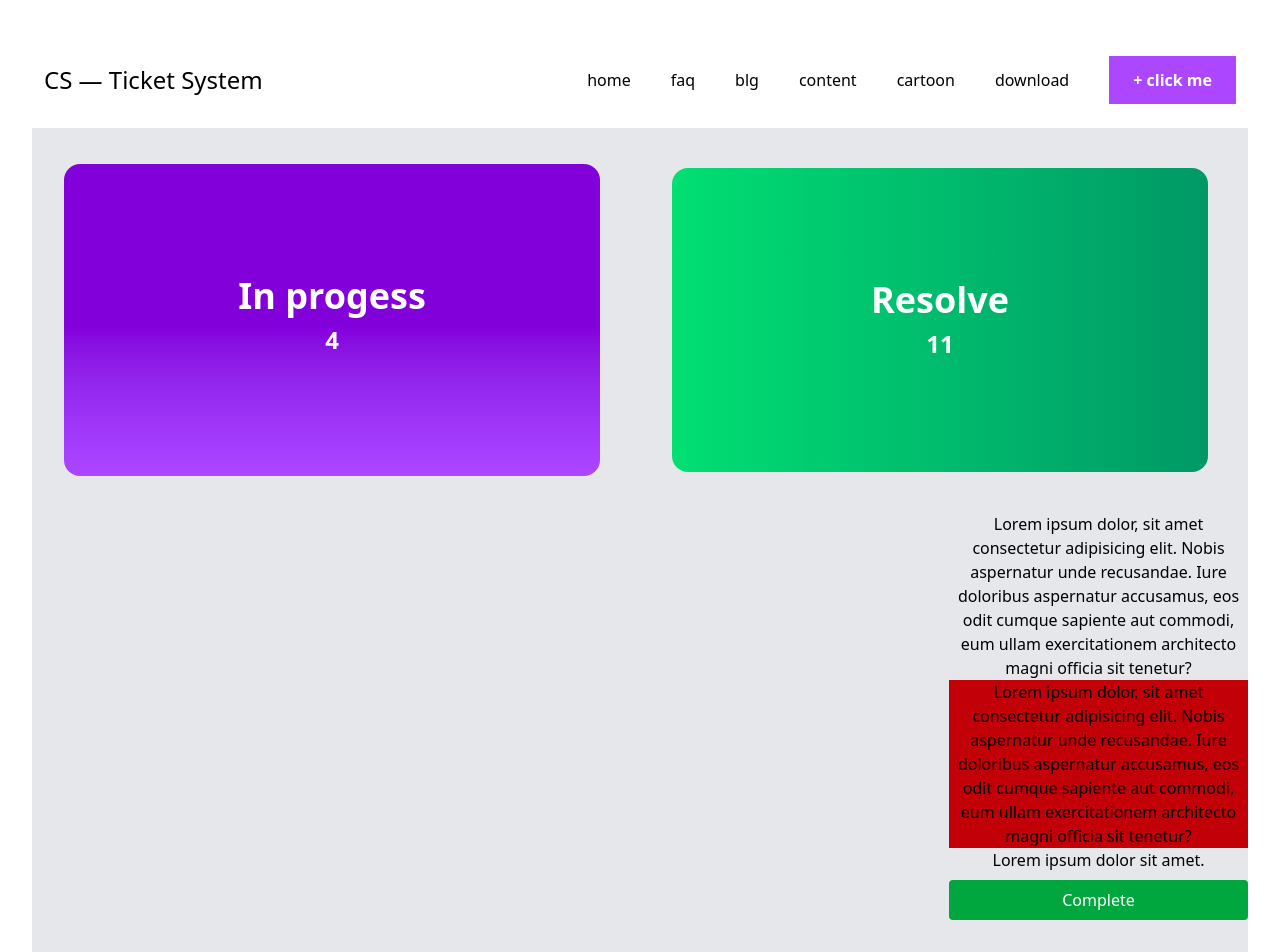
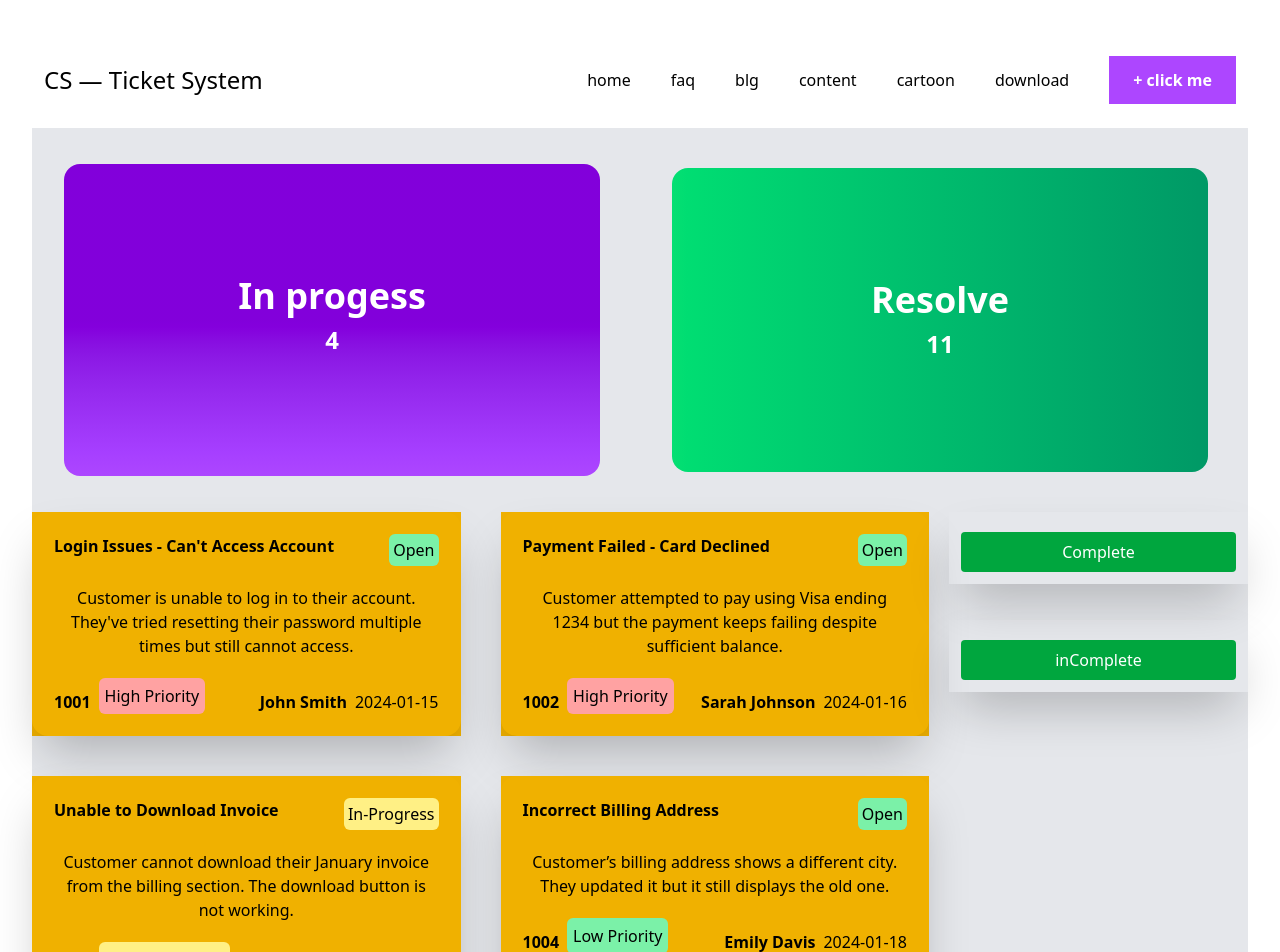
Before and after one commit to Sihambintahabib-ux/assairment-7, a React (Vite) app: page / in a window 1280 px wide. Shown: the top 952 px of the page. Built offline with nearby package versions, Linux system fonts and the light colour scheme.

Commit message:
error of data visible

```diff
--- a/src/App.jsx
+++ b/src/App.jsx
@@ -6,7 +6,7 @@ import Nav from './components/Nav/Nav';
 import { ToastContainer } from 'react-toastify';
 import { Suspense } from 'react'
 
-console.log('object');
+// console.log('object');
 
 
 const ticketJson = async () => {
@@ -23,7 +23,7 @@ function App() {
       <div className='bg'>
         <Suspense fallback={<span className="loading loading-spinner loading-xl"></span>}>
 
-          <Card ticketpromise={ticketpromise} ></Card>
+          {/* <Card ticketpromise={ticketpromise} ></Card> */}
         </Suspense>
 
         <Suspense fallback={<span className="loading loading-spinner loading-xl"></span>}>
--- a/src/components/CardCustomerTicket/Card.jsx/Card.jsx
+++ b/src/components/CardCustomerTicket/Card.jsx/Card.jsx
@@ -1,16 +1,19 @@
 import { use } from "react";
 
-const Card = ({  ticketpromise  }) => {
-    const cardData = use(ticketpromise)
+const Card = ({  ticketpromise , data }) => {
+    // const cardData = use(ticketpromise)
+// const cardData = data
     // console.log(cardData, ' hi filter');
 
-    var open = cardData?.filter((element) => element.status == "Open");
-    var inProgress = cardData?.filter((element) => element.status == "In-Progress");
-    console.log({ inProgress, open, });
+    // var open = cardData?.filter((element) => element.status == "Open");
+    var open = data?.filter((element) => element.status == "Open");
+    var inProgress = data?.filter((element) => element.status == "In-Progress");
+    // var inProgress = cardData?.filter((element) => element.status == "In-Progress");
+    // console.log({ inProgress, open, });
 
     let inProgresslength = inProgress.length;
     let openlength = open.length;
-    console.log(inProgresslength, openlength);
+    // console.log(inProgresslength, openlength);
     return (
 
         <div className="  ">
--- a/src/components/CardCustomerTicket/CardCustomerTicket.jsx
+++ b/src/components/CardCustomerTicket/CardCustomerTicket.jsx
@@ -1,152 +1,109 @@
-import React, { use, useState } from 'react';
-import Card from './Card.jsx/Card';
-//  import { toast } from 'react-toastify';
+import { use, useState } from "react";
+import Tickets from "../Ticket/Ticket";
+import Card from "./Card.jsx/Card";
+import Complete from "../Complete/Complete";
+import Incomplete from "../Incomplete/Incomplete";
 
 const CustomerTicket = ({ ticketpromise }) => {
-    var usedatas = use(ticketpromise)
-    console.log(usedatas);
-    const [datas, setusedata] = useState(usedatas)
-    console.log(datas);
+  var usedatas = use(ticketpromise);
+  // console.log(usedatas);
+  const [datas, setusedata] = useState(usedatas);
+  // complete btn action
+  const [issue, setissue] = useState([]);
+  const [issueresolve, setissueresolve] = useState([]);
 
-    let ticketclick = (data) => {
-        console.log('object');
-        const currentData = datas.find((elem) => elem.id == data.id);
-        // console.log(currentData);
-        if (currentData.status == "In-Progress") {
-            currentData.status = "Open";
-        } else if (currentData.status == "Open") {
-            currentData.status = "In-Progress";
-        }
-        const restData = datas.filter((elem) => elem.id != data.id);
-        // console.log(restData);
-        // let Completedata = (data) => {
-        //     setusedata([currentData, ...restData])
-        // }
+  // console.log(datas);
+
+  let ticketclick = (data) => {
+    // console.log(data);
+    //  find the similar data
+    // const currentData = datas.find((elem) => elem.id == data.id);
+    const currentData = issue.find((elem) => elem.id == data.id);
+    console.log(currentData);
+
+    if (currentData) {
+      alert("data is included");
+      return;
     }
 
-    return (
+    // if (currentData.status == "In-Progress") {
+    //   currentData.status = "Open";
+    // } else if (currentData.status == "Open") {
+    //   currentData.status = "In-Progress";
+    // }
+    // delete the dublicate data
+    const restData = datas.filter((elem) => elem.id != data.id);
+    console.log(restData);
 
-        <div className=' '>
-            <div className='flex justify-between gap-5 | container mx-auto  '>
-                <div className="container w-3/3 m-auto grid grid-cols-2 gap-10 ">
+    // push data using spread operator
+    var newissue = [...issue, data];
+    setissue(newissue);
+  };
+  // console.log(issue);
 
-                    {
-                        datas?.map(data => {
-                            // console.log(data);
+  let handleissueresolve = (data) => {
+console.log(data);
+const newissueresolve = [...issueresolve, data];
+setissueresolve(newissueresolve);
 
-                            // return (
-                              <div className=" bg-yellow-500"  key={data.id}>
-                                <div
-                                  onClick={() => {
-                                    ticketclick(data);
-                                    // const currentData = datas.find((elem) => elem.id == data.id);
-                                    // console.log(currentData);
-                                    // if (currentData.status == "In-Progress") {
-                                    //     currentData.status = "Open";
-                                    // } else if (currentData.status == "Open") {
-                                    //     currentData.status = "In-Progress";
-                                    // }
-                                    // const restData = datas.filter((elem) => elem.id != data.id);
-                                    // console.log(restData);
+    const remaining = issue.filter((elem) => elem.id !== data.id);
+setissue(remaining);
 
-                                    // setusedata([currentData, ...restData])
-                                  }}
-                                  className="container m-auto p-5 |  | border-2 border-transparent shadow-2xl rounded-2xl  h-full "
-                                >
-                                  <div className="flex gap-2 justify-between ">
-                                    <div className="font-bold">
-                                      {" "}
-                                      {data.title}
-                                    </div>
-                                    <div
-                                      className={` p-1 rounded-md ${
-                                        data.status == "Open"
-                                          ? "bg-green-300"
-                                          : data.status == "In-Progress"
-                                          ? "bg-yellow-200"
-                                          : "bg-blue-900"
-                                      }`}
-                                    >
-                                      {data.status}{" "}
-                                    </div>
-                                  </div>
-                                  <div className="my-5">
-                                     {data.description}{" "}
-                                  </div>
-                                  <div className="flex justify-between items-end   ">
-                                    <div className="flex justify-between  items-end gap-2">
-                                      <div className="font-bold ">
-                                        {" "}
-                                        {data.id}{" "}
-                                      </div>
-                                      <div
-                                        className={`
-                                                p-1.5 rounded-md ${
-                                                  data.priority == "High"
-                                                    ? "bg-red-300"
-                                                    : data.priority == "Low"
-                                                    ? "bg-green-300"
-                                                    : "bg-yellow-200"
-                                                }`}
-                                      >
-                                        {data.priority} Priority{" "}
-                                      </div>
-                                    </div>
-                                    <div className="flex justify-between  gap-2">
-                                      <div className="font-bold ">
-                                        {" "}
-                                        {data.customer}{" "}
-                                      </div>
-                                      <div> {data.createdAt}</div>
-                                    </div>
-                                  </div>
-                                </div>
-                              </div>
-                            // );
+  };
+  return (
+    <div className=" ">
+      <Card ticketpromise={ticketpromise} data={datas}></Card>
 
-                        }
+      <div className="flex justify-between gap-5 | container mx-auto  ">
+        <div className="container w-3/3 m-auto grid grid-cols-2 gap-10 ">
+          {datas?.map((data) => (
+            <Tickets
+              data={data}
+              ticketclick={ticketclick}
+              key={data.id}
+            ></Tickets>
+          ))}
 
-                            // key = { id }
-                        )
-
-                    }
-
-                    {/* <div className=' hidden '>
+          {/* <div className=' hidden '>
                         {
                         datas &&
                             <Card cardData={datas}></Card>
 
                             }
                     </div> */}
+        </div>
+        {/* ticket issue complete button  */}
 
-
-
-
-                </div>
-
-
-                <div className=' w-1/3 '>
-                    <div className='sticky top-0   '>
-                        {
-                            ticketclick ? <p>
-                                Lorem ipsum dolor, sit amet consectetur adipisicing elit. Nobis aspernatur unde recusandae. Iure doloribus aspernatur accusamus, eos odit cumque sapiente aut commodi, eum ullam exercitationem architecto magni officia sit tenetur?
-                            </p> : <p>              fdkfkdfksdfkd                             </p>
-
-                        }
-                        {
-                            ticketclick && <p className='bg-red-700'>
-                                Lorem ipsum dolor, sit amet consectetur adipisicing elit. Nobis aspernatur unde recusandae. Iure doloribus aspernatur accusamus, eos odit cumque sapiente aut commodi, eum ullam exercitationem architecto magni officia sit tenetur?
-                            </p>
-
-                        }
-                        <p className='mb-2 '>Lorem ipsum dolor sit amet. </p>
-                        <button className='w-full bg-green-600 p-2 px-5 rounded-sm  text-white'>Complete</button>
-                    </div>
-                </div>
-
+        <div className=" w-1/3 space-y-9 ">
+          <div className="  space-y-5 p-3 shadow-2xl ">
+            <div className="mb-2 ">
+              {issue.map((data) => (
+                <Complete
+                  key={data.id}
+                  data={data}
+                  handleissueresolve={handleissueresolve}
+                ></Complete>
+              ))}
+            </div>{" "}
+            <button className="w-full bg-green-600 p-2 px-5 rounded-sm  text-white">
+              Complete
+            </button>
+          </div>
+          <div className="sticky top-0  space-y-5 p-3 shadow-2xl ">
+            <div className="mb-2 ">
+              {issue.map((data) => (
+                <Incomplete key={data.id} data={data}></Incomplete>
+              ))}
             </div>
+            <button className="w-full bg-green-600 p-2 px-5 rounded-sm  text-white">
+              inComplete
+            </button>
+          </div>
         </div>
-    );
+        {/* ======== */}
+      </div>
+    </div>
+  );
 };
 
 export default CustomerTicket;
--- /dev/null
+++ b/src/components/Complete/Complete.jsx
@@ -0,0 +1,14 @@
+import React from 'react';
+
+const Complete = ({ data, handleissueresolve }) => {
+  return (
+    <div className='outline-1 shadow-2xl space-y-5 my-5 p-3  rounded-sm flex flex-col '>
+      <h1>  {data.title}</h1>
+      <button className='"w-full bg-green-600 p-2 px-5 rounded-sm  text-white'
+       onClick={()=>handleissueresolve(data)}>complete</button>
+
+    </div>
+  );
+};
+
+export default Complete;
--- /dev/null
+++ b/src/components/Incomplete/Incomplete.jsx
@@ -0,0 +1,12 @@
+import React from 'react';
+
+const Incomplete = ({data}) => {
+    return (
+      <div>
+        <h1> {data.title}</h1>
+        <button></button>
+      </div>
+    );
+};
+
+export default Incomplete;
--- /dev/null
+++ b/src/components/Ticket/Ticket.jsx
@@ -0,0 +1,61 @@
+const Tickets = ({ data, ticketclick }) => {
+  // console.log(data, " fajdhfkj");
+
+  // if (!data) {
+  //   return <div>Loading...</div>;
+  // }
+
+  // console.log(data, "received data");
+  //  onClick={() => {
+  //             ticketclick(data);  }}
+
+  return (
+    <div
+      className=" bg-yellow-500"
+      key={data.id}
+       onClick={() => {
+                  ticketclick(data);  }}
+    >
+      <div className="container m-auto p-5 |  | border-2 border-transparent shadow-2xl rounded-2xl  h-full ">
+        <div className="flex gap-2 justify-between ">
+          <div className="font-bold"> {data.title}</div>
+          <div
+            className={` p-1 rounded-md ${
+              data.status == "Open"
+                ? "bg-green-300"
+                : data.status == "In-Progress"
+                ? "bg-yellow-200"
+                : "bg-blue-900"
+            }`}
+          >
+            {data.status}{" "}
+          </div>
+        </div>
+        <div className="my-5">{data.description} </div>
+        <div className="flex justify-between items-end   ">
+          <div className="flex justify-between  items-end gap-2">
+            <div className="font-bold "> {data.id} </div>
+            <div
+              className={`
+                                                p-1.5 rounded-md ${
+                                                  data.priority == "High"
+                                                    ? "bg-red-300"
+                                                    : data.priority == "Low"
+                                                    ? "bg-green-300"
+                                                    : "bg-yellow-200"
+                                                }`}
+            >
+              {data.priority} Priority{" "}
+            </div>
+          </div>
+          <div className="flex justify-between  gap-2">
+            <div className="font-bold "> {data.customer} </div>
+            <div> {data.createdAt}</div>
+          </div>
+        </div>
+      </div>
+    </div>
+  );
+};
+
+export default Tickets;
```
Also changed, not shown: src/components/Ticket/Tickets.jsx (deleted, +0 -68 lines), 1 other file (tests, documents, lock files or other folders).
